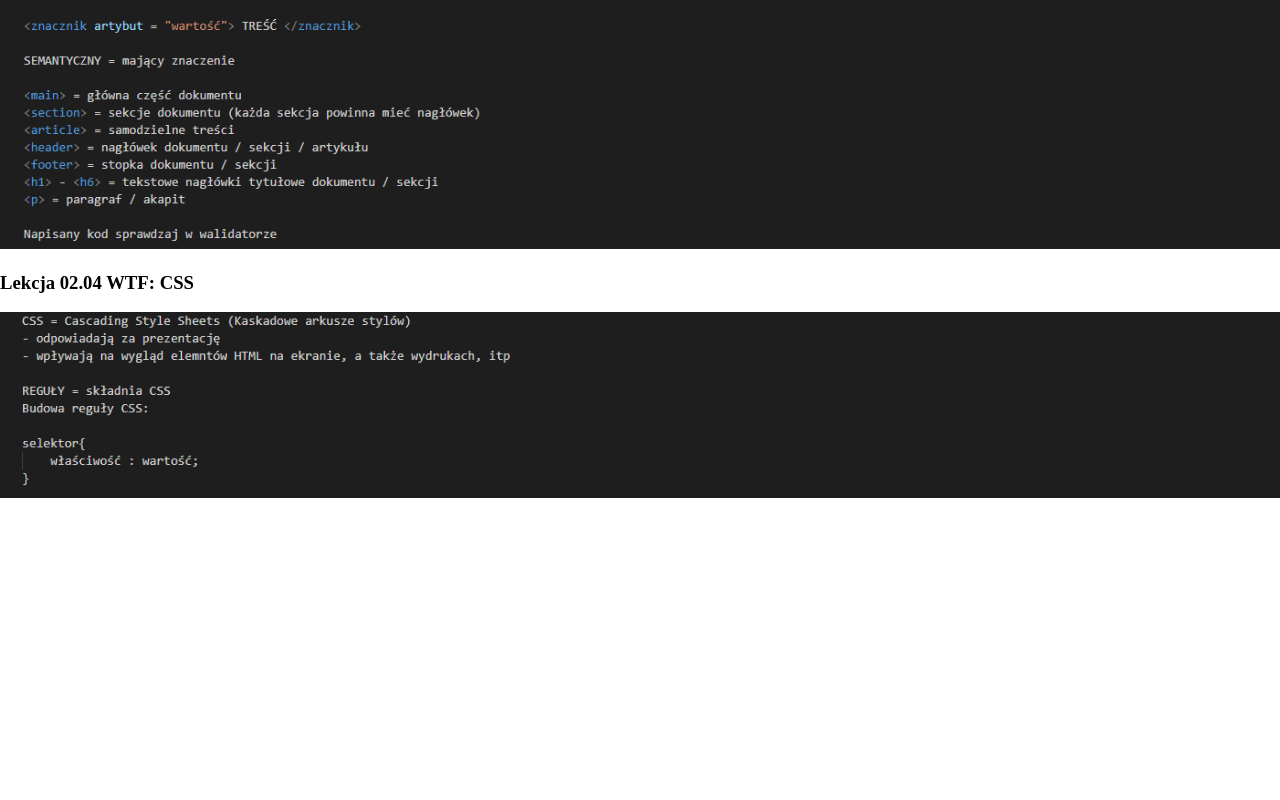
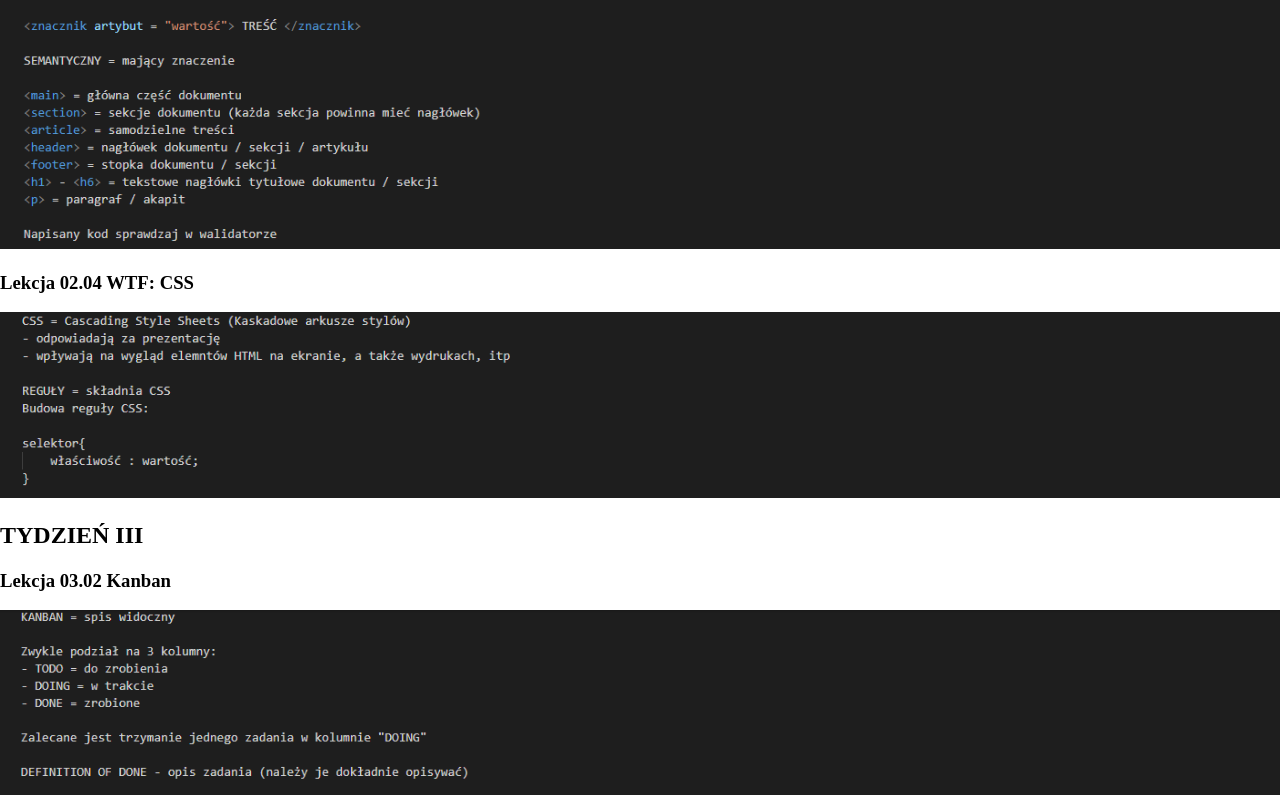
Before and after one commit to AleksandraBozenko/kurs-WTF, a website built with webpack: page src/pages/index.html in a window 1280 px wide. Shown: the part 1150-1950 px from the top of the page. Before the commit the page ends 1652 px from the top, so only its background shows below. Built offline with nearby package versions, Linux system fonts and the light colour scheme.

Commit message:
Add lesson 03.02

```diff
--- a/src/pages/index.html
+++ b/src/pages/index.html
@@ -86,6 +86,13 @@
         <img class="article__image" src="/src/assets/img/02.04.png" alt = "notatki">
       </article>
     </section>
+    <section class="section">
+      <h2 class="week">TYDZIEŃ III</h2>
+      <article class="article">
+        <h3 class="article__title">Lekcja 03.02 Kanban</h3>
+        <img class="article__image" src="/src/assets/img/03.02.png">
+      </article>
+    </section>
   </main>
 </body>
 
```
Also changed, not shown: src/assets/img/03.02.png (added).
